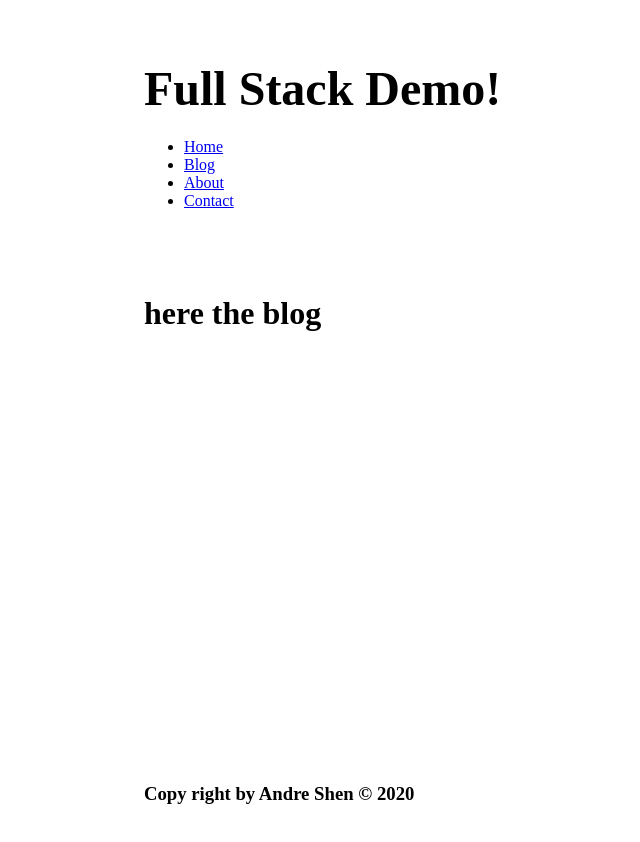
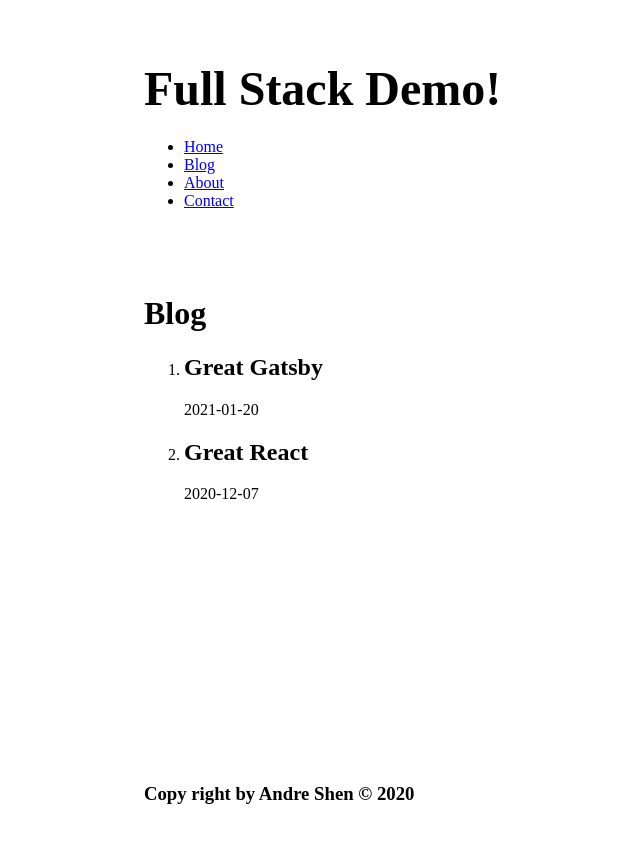
Before and after one commit to andregomars/gatsby-bootcamp, a Gatsby site: page /blog in a window 1280 px wide. Shown: the whole page, without its empty margins (121-761 px from the left). Built offline with nearby package versions, Linux system fonts and the light colour scheme; Gatsby itself is replaced by a stand-in of ours.

Commit message:
show front matter from md in blog page

```diff
--- a/gatsby-config.js
+++ b/gatsby-config.js
@@ -17,6 +17,7 @@ module.exports = {
         name: 'src',
         path: `${__dirname}/src/`
       }
-    }
+    },
+    'gatsby-transformer-remark'
   ],
 }
--- a/package.json
+++ b/package.json
@@ -17,6 +17,7 @@
     "gatsby": "^2.31.1",
     "gatsby-plugin-sass": "^3.1.0",
     "gatsby-source-filesystem": "^2.10.0",
+    "gatsby-transformer-remark": "^2.15.0",
     "node-sass": "^5.0.0",
     "react": "^16.12.0",
     "react-dom": "^16.12.0"
--- a/src/pages/blog.js
+++ b/src/pages/blog.js
@@ -1,13 +1,39 @@
 import React from 'react';
+import { graphql, useStaticQuery } from 'gatsby';
 import Layout from '../components/layout';
 
 const Blog = () => {
+    const { allMarkdownRemark } = useStaticQuery(graphql`
+        query {
+            allMarkdownRemark {
+                edges {
+                    node {
+                        frontmatter {
+                            title
+                            date
+                        }
+                    }
+                }
+            }
+        }
+        `);
+
+    console.log(allMarkdownRemark);
     return (
-        <div>
-            <Layout>
-                <h1>here the blog</h1>
-            </Layout>
-        </div>
+        <Layout>
+            <h1>Blog</h1>
+            <ol>
+                {allMarkdownRemark.edges.map(({node}) => {
+                    const { frontmatter: { title, date }} = node;
+                    return (
+                        <li>
+                            <h2>{ title }</h2>
+                            <p>{ date }</p>
+                        </li>
+                    )
+                })}
+            </ol>
+        </Layout>
     )
 }
 
```
Also changed, not shown: 1 other file.
